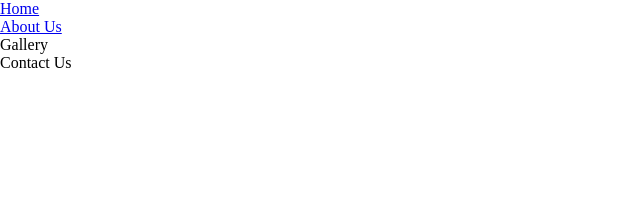
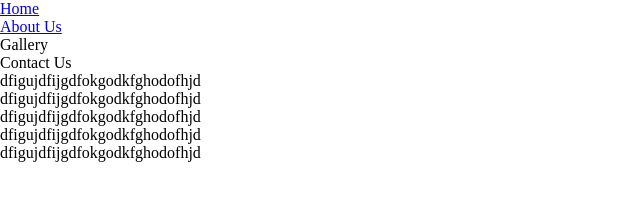
Before and after one commit to NataliiaSoroka/secondTeam, a plain HTML site: page index.html in a window 1280 px wide. Shown: the whole page, without its empty margins (0-640 px from the left). Drawn offline with Linux system fonts and the light colour scheme.

Commit message:
add new p

```diff
--- a/index.html
+++ b/index.html
@@ -19,6 +19,11 @@
           </nav>
     </header>
     <div class="container">
+    <p>dfigujdfijgdfokgodkfghodofhjd</p>
+    <p>dfigujdfijgdfokgodkfghodofhjd</p>
+    <p>dfigujdfijgdfokgodkfghodofhjd</p>
+    <p>dfigujdfijgdfokgodkfghodofhjd</p>
+    <p>dfigujdfijgdfokgodkfghodofhjd</p>
 
     </div>
 </body>
```
